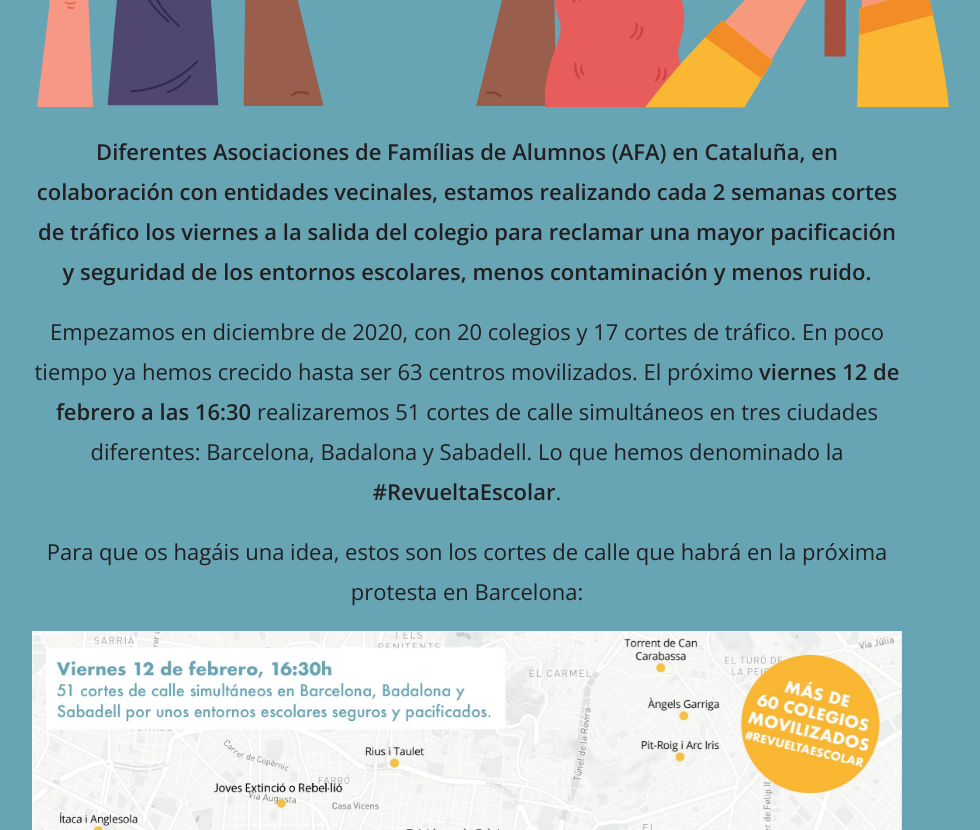
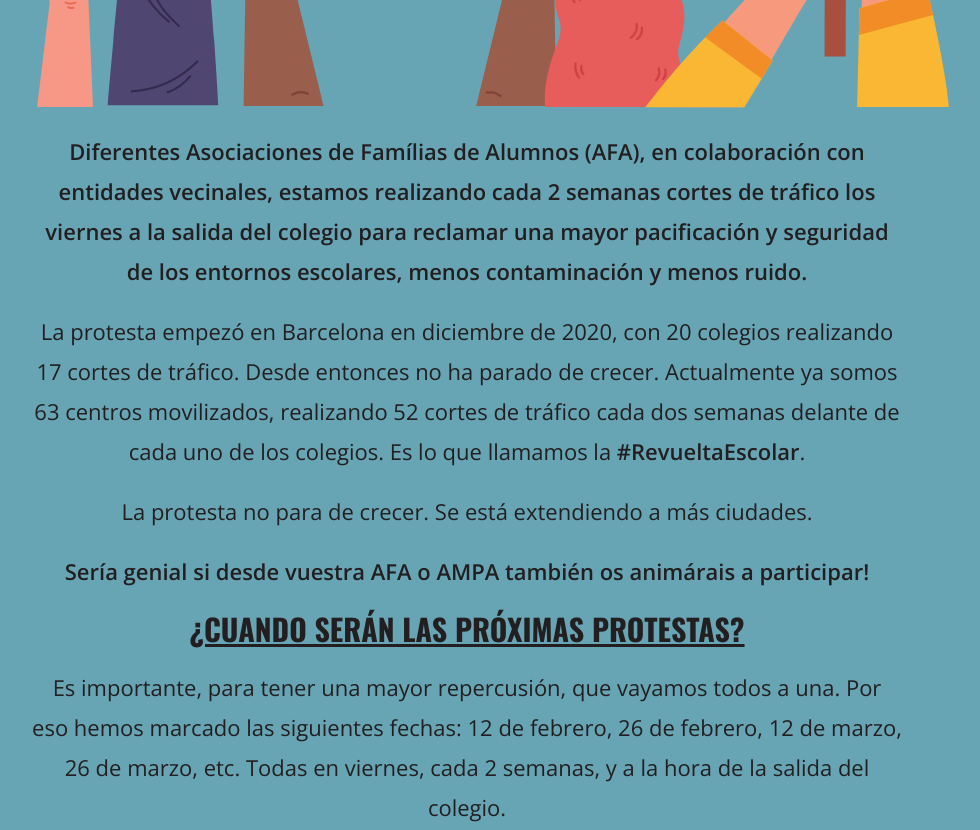
Before and after one commit to guillelopezgines/revueltaescolar, a plain HTML site: page index.html in a window 1280 px wide. Shown: the part 800-1630 px from the top of the page, without its empty margins (173-1153 px from the left). Drawn offline with nearby package versions, Linux system fonts and the light colour scheme.

Commit message:
Copy update

```diff
--- a/index.html
+++ b/index.html
@@ -32,11 +32,10 @@
       <h1 class="large">¡POR UNOS ENTORNOS ESCOLARES SEGUROS Y PACIFICADOS!</h1>
       <img src="images/cartells.svg">
       <div class="text">
-        <p style="font-weight: bold;">Diferentes Asociaciones de Famílias de Alumnos (AFA) en Cataluña, en colaboración con entidades vecinales, estamos realizando cada 2 semanas cortes de tráfico los viernes a la salida del colegio para reclamar una mayor pacificación y seguridad de los entornos escolares, menos contaminación y menos ruido.</p>
-        <p>Empezamos en diciembre de 2020, con 20 colegios y 17 cortes de tráfico. En poco tiempo ya hemos crecido hasta ser 63 centros movilizados. El próximo <b>viernes 12 de febrero a las 16:30</b> realizaremos 51 cortes de calle simultáneos en tres ciudades diferentes: Barcelona, Badalona y Sabadell. Lo que hemos denominado la <b>#RevueltaEscolar</b>.</p>
-        <p>Para que os hagáis una idea, estos son los cortes de calle que habrá en la próxima protesta en Barcelona:</p>
-        <img src="/images/mapa-barcelona.jpg">
-        <p>La protesta no para de crecer. Se está extendiendo a más ciudades. Por lo que sería genial si desde vuestra AFA o AMPA también os animárais a participar!</p>
+        <p style="font-weight: bold;">Diferentes Asociaciones de Famílias de Alumnos (AFA), en colaboración con entidades vecinales, estamos realizando cada 2 semanas cortes de tráfico los viernes a la salida del colegio para reclamar una mayor pacificación y seguridad de los entornos escolares, menos contaminación y menos ruido.</p>
+        <p>La protesta empezó en Barcelona en diciembre de 2020, con 20 colegios realizando 17 cortes de tráfico. Desde entonces no ha parado de crecer. Actualmente ya somos 63 centros movilizados, realizando 52 cortes de tráfico cada dos semanas delante de cada uno de los colegios. Es lo que llamamos la <b>#RevueltaEscolar</b>.</p>
+        <p>La protesta no para de crecer. Se está extendiendo a más ciudades.</p>
+        <p><b>Sería genial si desde vuestra AFA o AMPA también os animárais a participar!</b></p>
         <h2>¿Cuando serán las próximas protestas?</h2>
         <p>Es importante, para tener una mayor repercusión, que vayamos todos a una. Por eso hemos marcado las siguientes fechas: 12 de febrero, 26 de febrero, 12 de marzo, 26 de marzo, etc. Todas en viernes, cada 2 semanas, y a la hora de la salida del colegio.</p>
         <h2>¿Qué deberíamos hacer para sumarnos?</h2>
```
